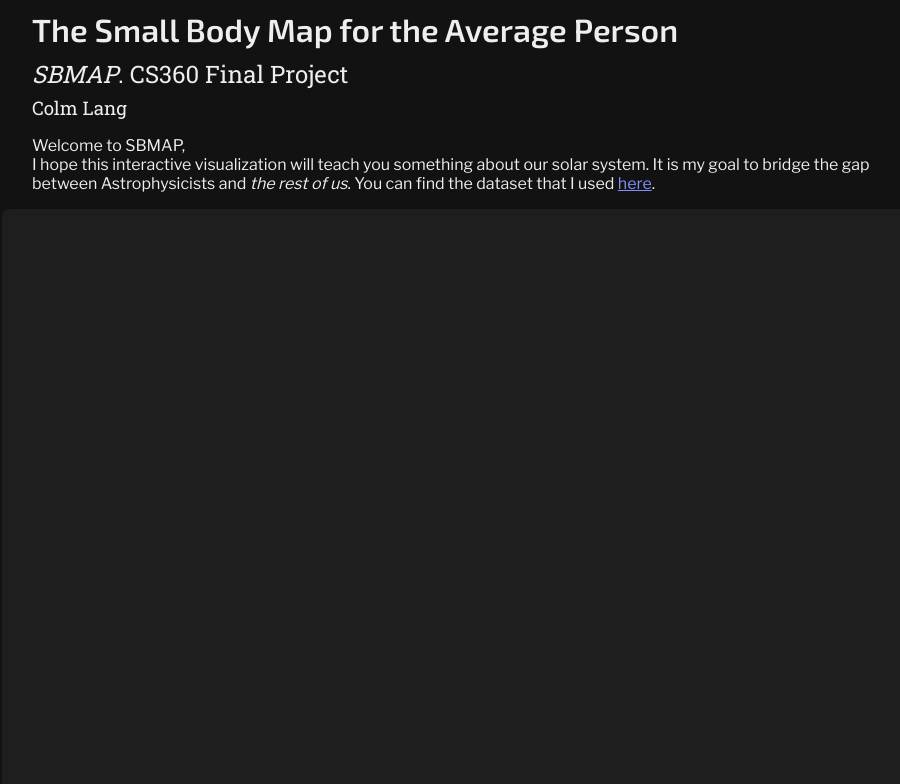
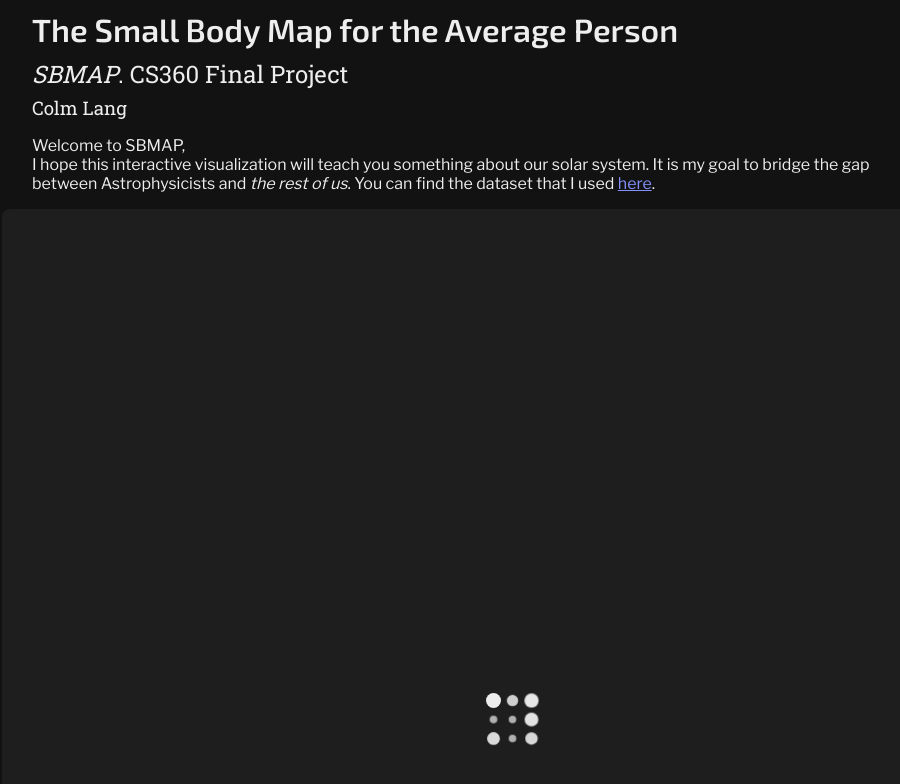
Before and after one commit to cpl-cs360/sbmap, a React (Vite) app: page / in a window 1280 px wide. Shown: the top 784 px of the page, without its empty margins (6-906 px from the left). Built offline with nearby package versions, Linux system fonts and the light colour scheme; no server answers.

Commit message:
Added hexbin loading indicator

```diff
--- a/package.json
+++ b/package.json
@@ -11,6 +11,7 @@
     "d3": "^7.3.0",
     "react": "^17.0.2",
     "react-dom": "^17.0.2",
+    "react-spinners": "^0.11.0",
     "sass": "^1.49.9"
   },
   "devDependencies": {
--- a/src/app.scss
+++ b/src/app.scss
@@ -6,6 +6,7 @@
   text-align: left;
   background-color: $mainBlack;
   color: $mainWhite;
+  width: 100vw;
 
   h1 {
     margin: 10px 30px;
--- a/src/components/hexbin/HexBin.jsx
+++ b/src/components/hexbin/HexBin.jsx
@@ -1,7 +1,7 @@
 import React, { useRef, useEffect } from 'react'
 import * as d3 from 'd3';
 import './hexBin.scss'
-import styles from '../../global.scss'
+import { GridLoader } from 'react-spinners';
 
 export default function HexBin({ data, dimensions }) {
     const svgRef = useRef(null);
@@ -12,7 +12,10 @@ export default function HexBin({ data, dimensions }) {
     //useEffect to handle D3 related side-effects (like DOM manipulation)
     useEffect(() => {
 
+        // guard for initial render before csv has been parsed
         if(data == null) return;
+
+
         const svgRefElement = d3.select(svgRef.current);
         svgRefElement.selectAll("*").remove()   //clear svg content before (re)drawing
 
@@ -49,6 +52,15 @@ export default function HexBin({ data, dimensions }) {
     }, [data]); //redraw chart when data changes
 
     return (
-        <svg ref={svgRef} width={svgWidth} height={svgHeight} className="hexBin"/>
+
+        <div className='wrapper'>
+            { data ?
+                <svg ref={svgRef} width={svgWidth} height={svgHeight} className="hexBin"/> :
+                <GridLoader color={'#EEE'} />
+            }
+
+        </div>
+
+
     )
 }
--- a/src/components/hexbin/hexBin.scss
+++ b/src/components/hexbin/hexBin.scss
@@ -1,11 +1,18 @@
 @import '../../global.scss';
 
-svg {
+
+
+.wrapper {
+    width: 1020px;
+    height: 1020px;
+    display: flex;
+    align-items: center;
+    justify-content: center;
     background-color: $main1dp;
     border-radius: 8px;
+
+    .hex {
+        stroke: $main1dp;
+        stroke-width: 1px;
+    }
 }
-
-.hex {
-    stroke: $main1dp;
-    stroke-width: 1px;
-}
```
Also changed, not shown: 1 other file (tests, documents, lock files or other folders).
